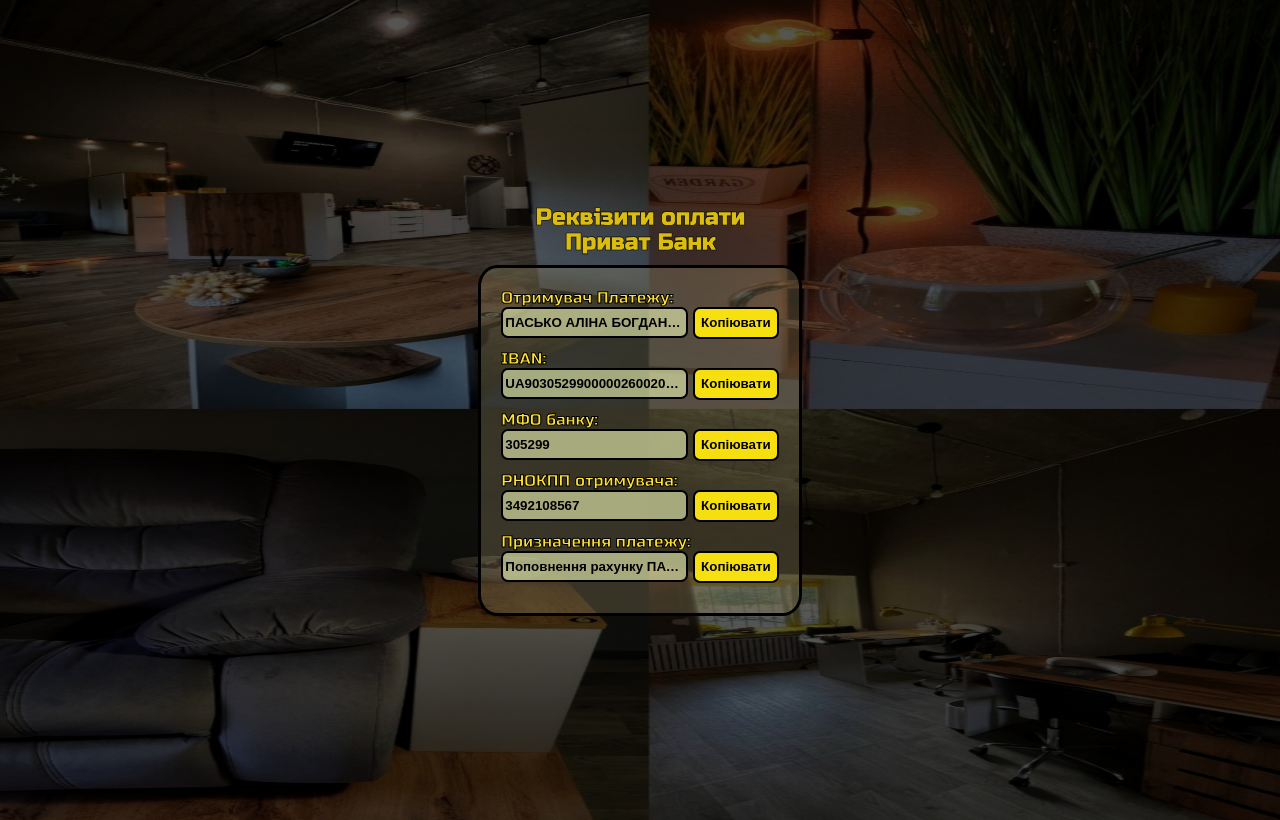
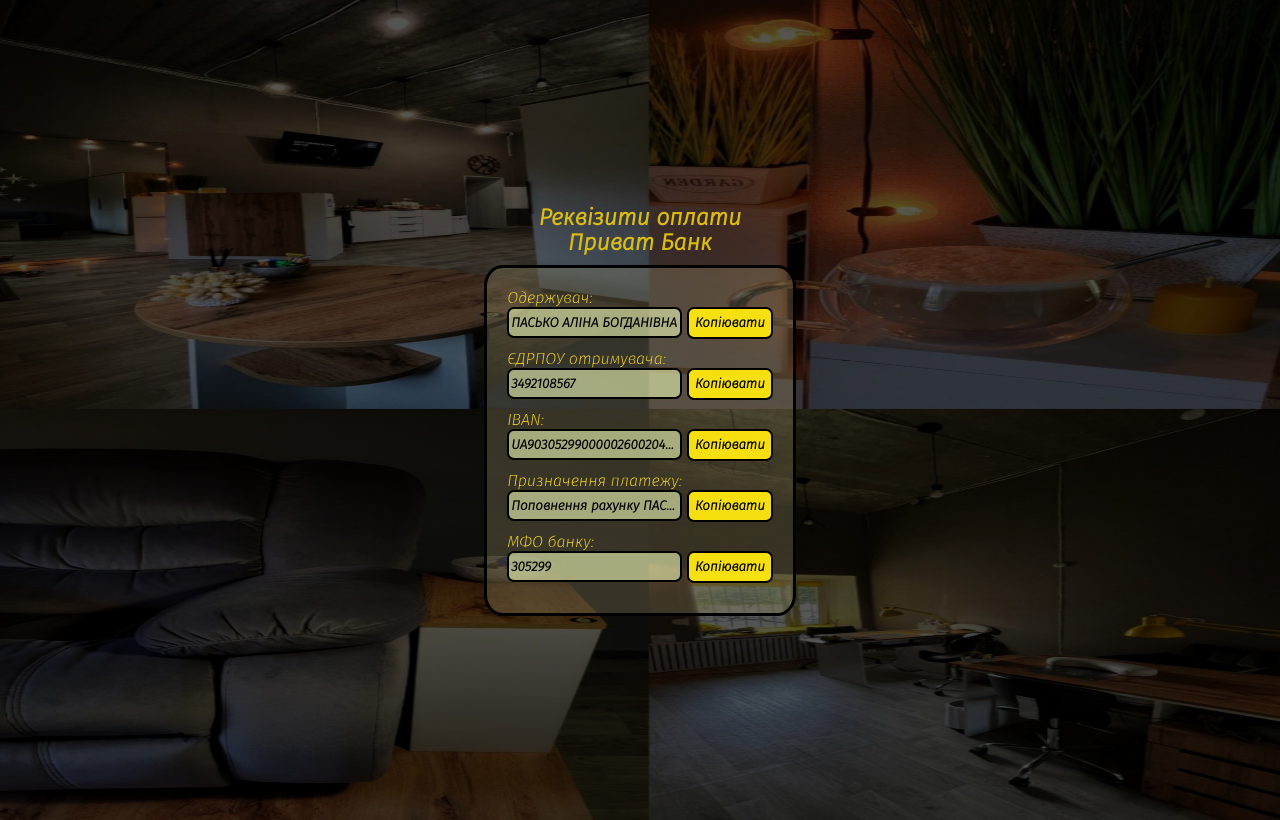
Before and after one commit to YurchykD/plush_nail_space, a website: page payment_details.html in a window 1280 px wide. Drawn offline with Linux system fonts and the light colour scheme; a web font is replaced by a local one.

Commit message:
payment_page

```diff
--- a/blocks/payment.scss
+++ b/blocks/payment.scss
@@ -7,12 +7,13 @@
     margin: 0;
 
     &__title {
+        font-family: 'Fira Sans', sans-serif;
         font-size: 23px;
         line-height: 25px;
         font-weight: bold;
         text-align: center;
         margin-bottom: 10px;
-        -webkit-text-stroke: 0.6px #000;
+
         -webkit-text-fill-color: rgb(219, 189, 18);
     }
 }
@@ -24,7 +25,8 @@
     background-color: rgba(155, 145, 107, 0.3);
 
     &__label {
-        -webkit-text-stroke: 1px #000;
+        font-family: 'Fira Sans', sans-serif;
+        -webkit-text-stroke: 0.1px #000;
         -webkit-text-fill-color: rgb(255, 225, 52);
 
 
@@ -41,6 +43,7 @@
     }
 
     &__input {
+        font-family: 'Fira Sans', sans-serif;
         text-overflow: ellipsis;
         overflow: hidden;
         border-radius: 7px;
@@ -55,6 +58,7 @@
     }
 
     &__button {
+        font-family: 'Fira Sans', sans-serif;
         color: rgb(0, 0, 0);
         border-radius: 7px;
         border: 2px solid #000;
--- a/payment_details.html
+++ b/payment_details.html
@@ -27,12 +27,21 @@
 
         <form class="form">
             <div>
-                <label class="form__label" for="field1">Отримувач Платежу:</label>
+                <label class="form__label" for="field1">Одержувач:</label>
                 <p class="form__p">
                     <input class="form__input" type="text" id="field1" value="ПАСЬКО АЛІНА БОГДАНІВНА" readonly>
                     <button class="form__button" type="button" onclick="copyToClipboard('field1')">Копіювати</button>
                 </p>
                 <span id="tooltip1" class="copied-tooltip">Скопійовано</span>
+            </div>
+
+            <div>
+                <label class="form__label" for="field4">ЄДРПОУ отримувача:</label>
+                <p class="form__p">
+                    <input class="form__input" type="text" id="field4" value="3492108567" readonly>
+                    <button class="form__button" type="button" onclick="copyToClipboard('field4')">Копіювати</button>
+                </p>
+                <span id="tooltip4" class="copied-tooltip">Скопійовано</span>
             </div>
 
             <div>
@@ -45,30 +54,21 @@
             </div>
 
             <div>
+                <label class="form__label" for="field5">Призначення платежу:</label>
+                <p class="form__p">
+                    <input class="form__input" type="text" id="field5" value="Поповнення рахунку ПАСЬКО АЛІНА БОГДАНІВНА" readonly>
+                    <button class="form__button" type="button" onclick="copyToClipboard('field5')">Копіювати</button>
+                </p>
+                <span id="tooltip5" class="copied-tooltip">Скопійовано</span>
+            </div>
+
+            <div>
                 <label class="form__label" for="field3">МФО банку:</label>
                 <p class="form__p">
                     <input class="form__input" type="text" id="field3" value="305299" readonly>
                     <button class="form__button" type="button" onclick="copyToClipboard('field3')">Копіювати</button>
                 </p>
                 <span id="tooltip3" class="copied-tooltip">Скопійовано</span>
-            </div>
-
-            <div>
-                <label class="form__label" for="field4">РНОКПП отримувача:</label>
-                <p class="form__p">
-                    <input class="form__input" type="text" id="field4" value="3492108567" readonly>
-                    <button class="form__button" type="button" onclick="copyToClipboard('field4')">Копіювати</button>
-                </p>
-                <span id="tooltip4" class="copied-tooltip">Скопійовано</span>
-            </div>
-
-            <div>
-                <label class="form__label" for="field5">Призначення платежу:</label>
-                <p class="form__p">
-                    <input class="form__input" type="text" id="field5" value="Поповнення рахунку ПАСЬКО АЛІНА БОГДАНІВНА" readonly>
-                    <button class="form__button" type="button" onclick="copyToClipboard('field5')">Копіювати</button>
-                </p>
-                <span id="tooltip5" class="copied-tooltip">Скопійовано</span>
             </div>
         </form>
     </div>
```
Also changed, not shown: styles.css, 1 other file.
